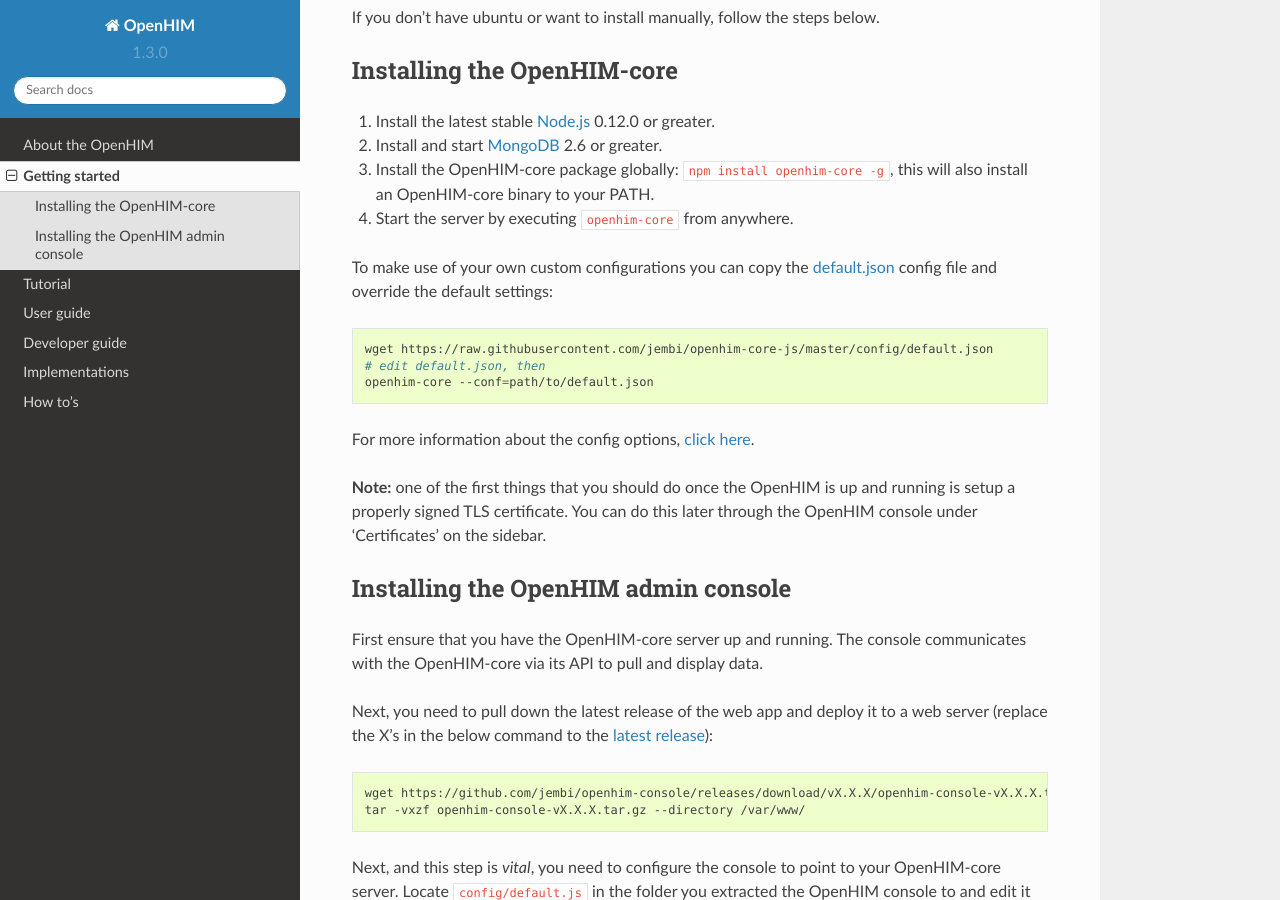
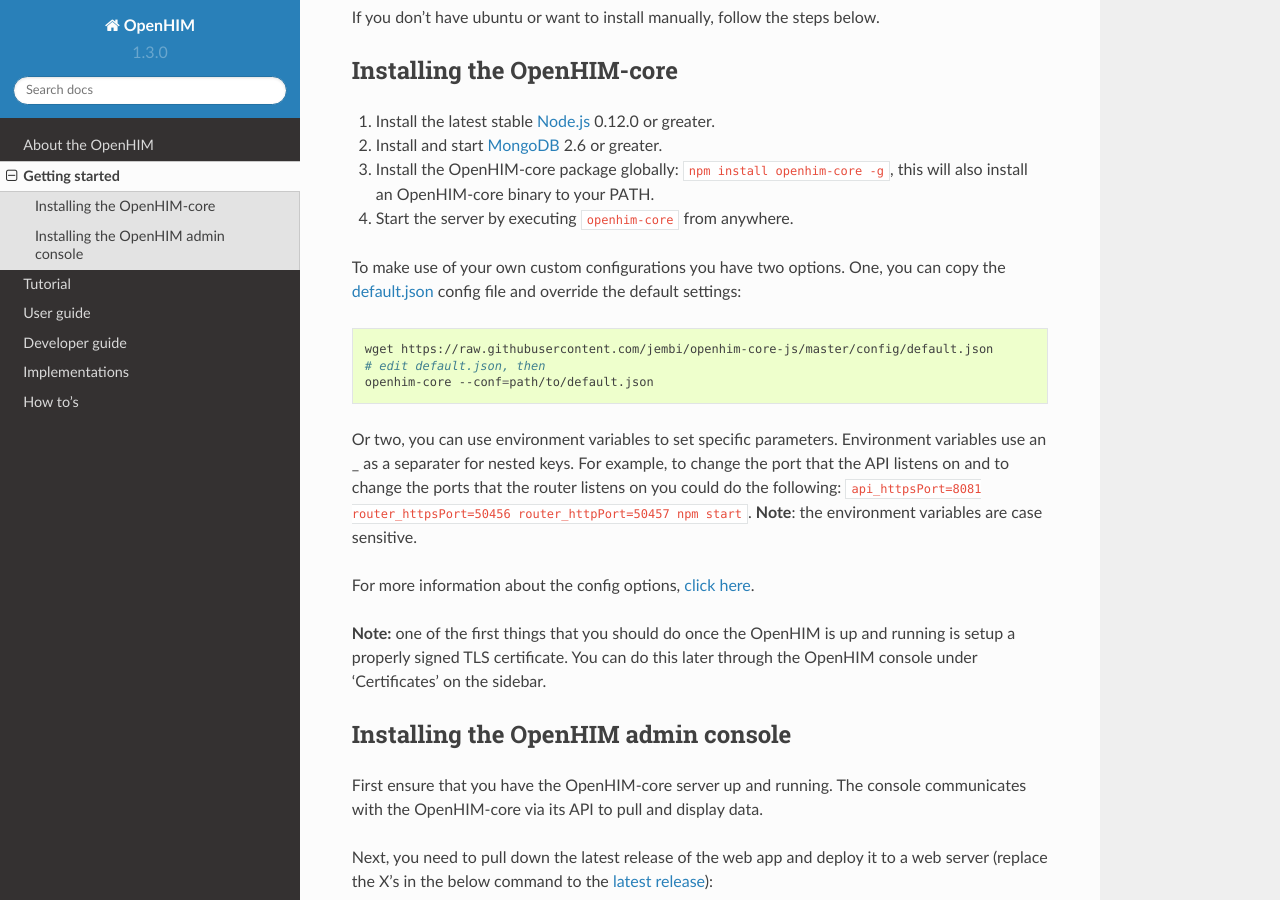
Before and after one commit to jembi/openhim-core-js, a Sphinx documentation site: the page built from docs/getting-started.md, in a window 1280 px wide and 900 px high, scrolled down 676 px. Built offline with Sphinx 7.4.7 and the Read the Docs theme 2.0.0, drawn with Linux system fonts in a browser that asks for light colours.

Commit message:
Add docs for environment var config

````diff
--- a/docs/getting-started.md
+++ b/docs/getting-started.md
@@ -27,13 +27,15 @@
 3. Install the OpenHIM-core package globally: `npm install openhim-core -g`, this will also install an OpenHIM-core binary to your PATH.
 4. Start the server by executing `openhim-core` from anywhere.
 
-To make use of your own custom configurations you can copy the [default.json](https://github.com/jembi/openhim-core-js/blob/master/config/default.json) config file and override the default settings:
+To make use of your own custom configurations you have two options. One, you can copy the [default.json](https://github.com/jembi/openhim-core-js/blob/master/config/default.json) config file and override the default settings:
 
 ```sh
 wget https://raw.githubusercontent.com/jembi/openhim-core-js/master/config/default.json
 # edit default.json, then
 openhim-core --conf=path/to/default.json
 ```
+
+Or two, you can use environment variables to set specific parameters. Environment variables use an _ as a separater for nested keys. For example, to change the port that the API listens on and to change the ports that the router listens on you could do the following: `api_httpsPort=8081 router_httpsPort=50456 router_httpPort=50457 npm start`. **Note**: the environment variables are case sensitive.
 
 For more information about the config options, [click here](https://github.com/jembi/openhim-core-js/blob/master/config/config.md).
 
````
